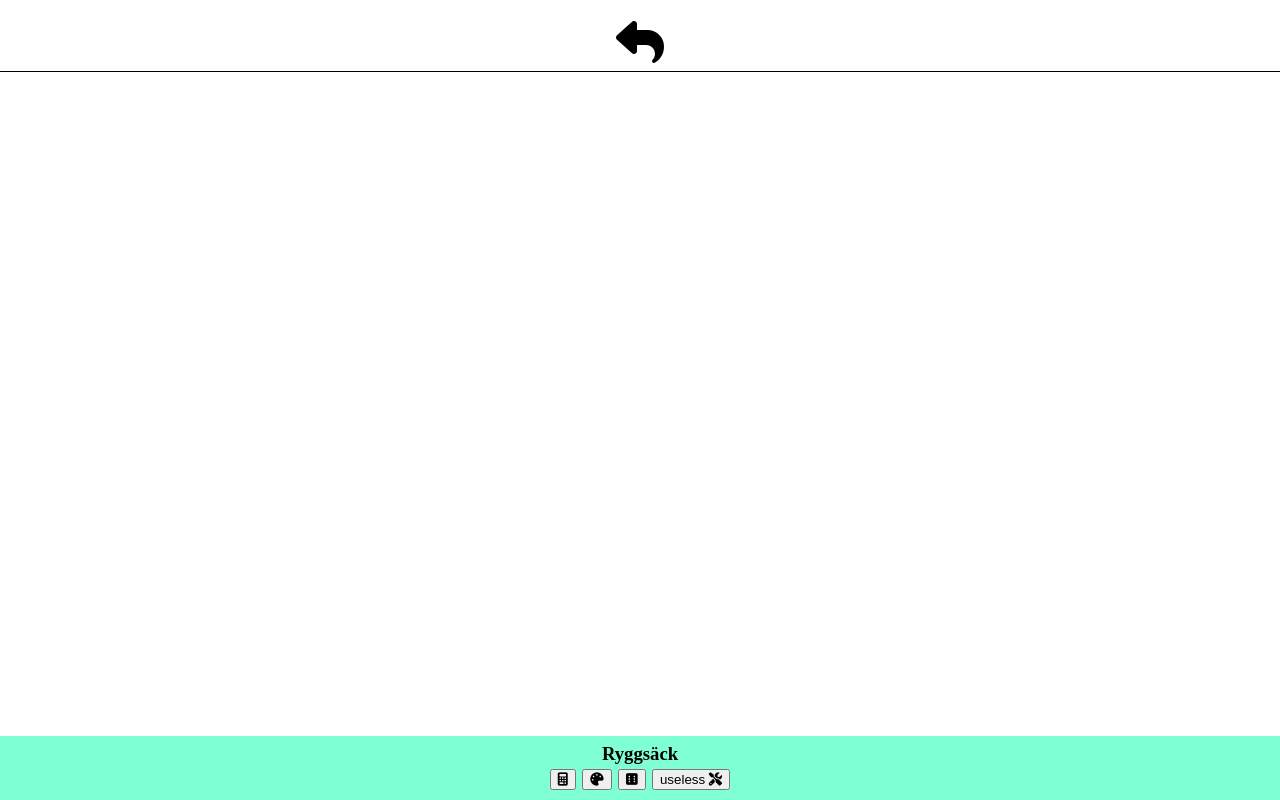
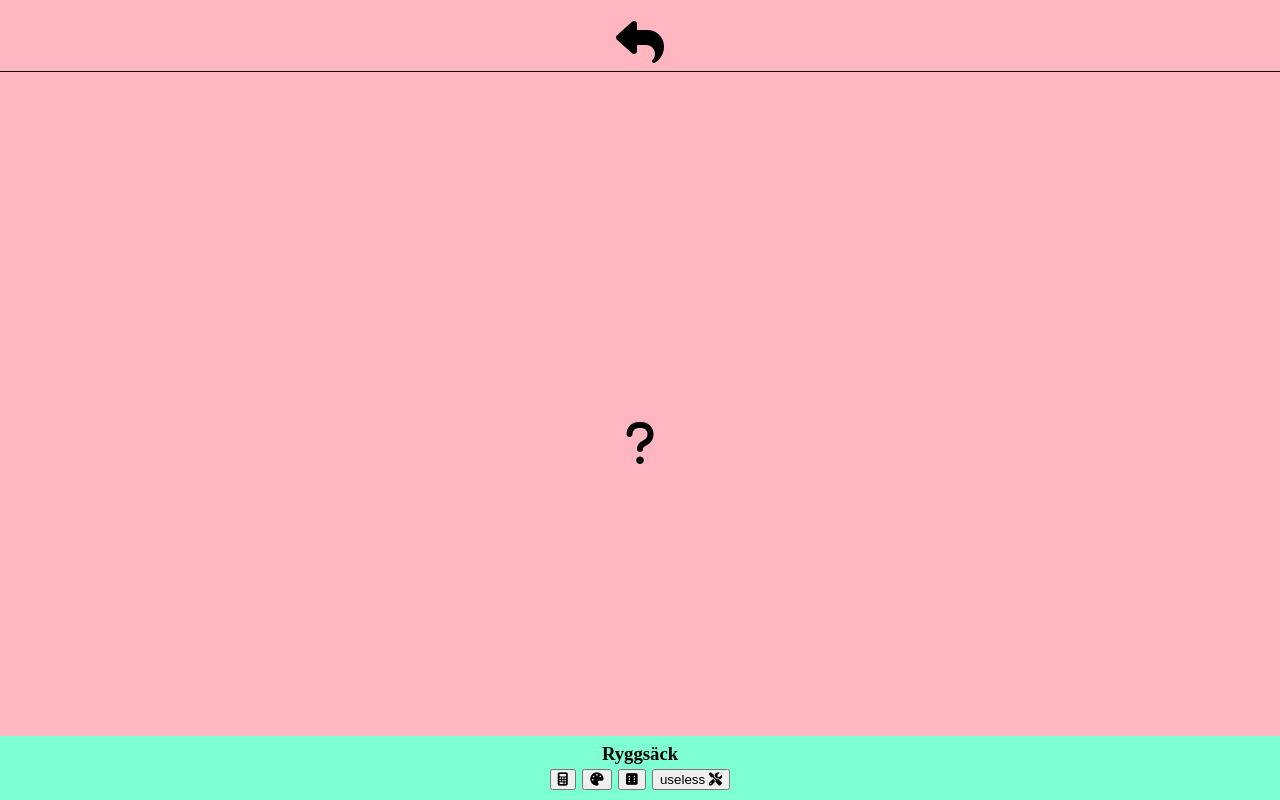
Before and after one commit to AmandaStahlberg/Laboration1, a plain HTML site: page livingroom.html in a window 1280 px wide. Drawn offline with Linux system fonts and the light colour scheme.

Commit message:
add code for livingroom

```diff
--- a/livingroom.html
+++ b/livingroom.html
@@ -15,9 +15,10 @@
         <a href="./index.html"><div class="iconSize hover"><i class="fas fa-reply"></i></i></div></a>
     </header>
     <main class="flex center column">
-
-
-
+        <h3>302010</h3>
+        <div class="padding hover" onclick="helpLivingroom()">
+            <i class="iconSize fas fa-question"></i>
+        </div>
     </main>
     <footer class="backPack flex column center">
         <h3>Ryggsäck</h3>
--- a/script.js
+++ b/script.js
@@ -12,7 +12,12 @@ function goToLivingroom() {
 function leaveTheGame() {
     let leave = prompt('Vill du verkligen gå hem? Har du redan prövat allt som går att utforska?')
     if (leave == 'ja') {
-        alert('GRATTIS DU VANN!')
+        const escape = prompt('Oh nej, dörren har gått i lås. du behöver en speciell kod för att ta dig ut.')
+        if (escape === '302010') {
+            alert('GRATTIS DU VANN!')
+        } else {
+            alert('Fel kod, försök igen. Kanske behöver du utforska rummen lite mer?')
+        }
     } else if (leave == 'nej') {
         alert('Bra val att stanna en stund till hemma hos mig!')
     } else {
@@ -116,3 +121,9 @@ function uselessAnswer() {
 function helpKitchen() {
     alert('Jag kan tyvärr inte hjälpa dig! Men det kan "Useless-verktyget". Säga bara "Jag behöver hjälp!".')
 }
+
+// functions for Livingroom
+
+function helpLivingroom() {
+    alert('För att se den gömda koden måste du måla om lampan. Färgpaletten finner du i ryggsäcken.')
+}
--- a/style-livingroom.css
+++ b/style-livingroom.css
@@ -10,5 +10,10 @@ header {
 main {
     padding-top: 4rem;
     height: 100vh;
-    background-color: white;
+    background-color: lightpink;
+    color: lightpink;
 }
+
+main i {
+    color: black;
+}
```
